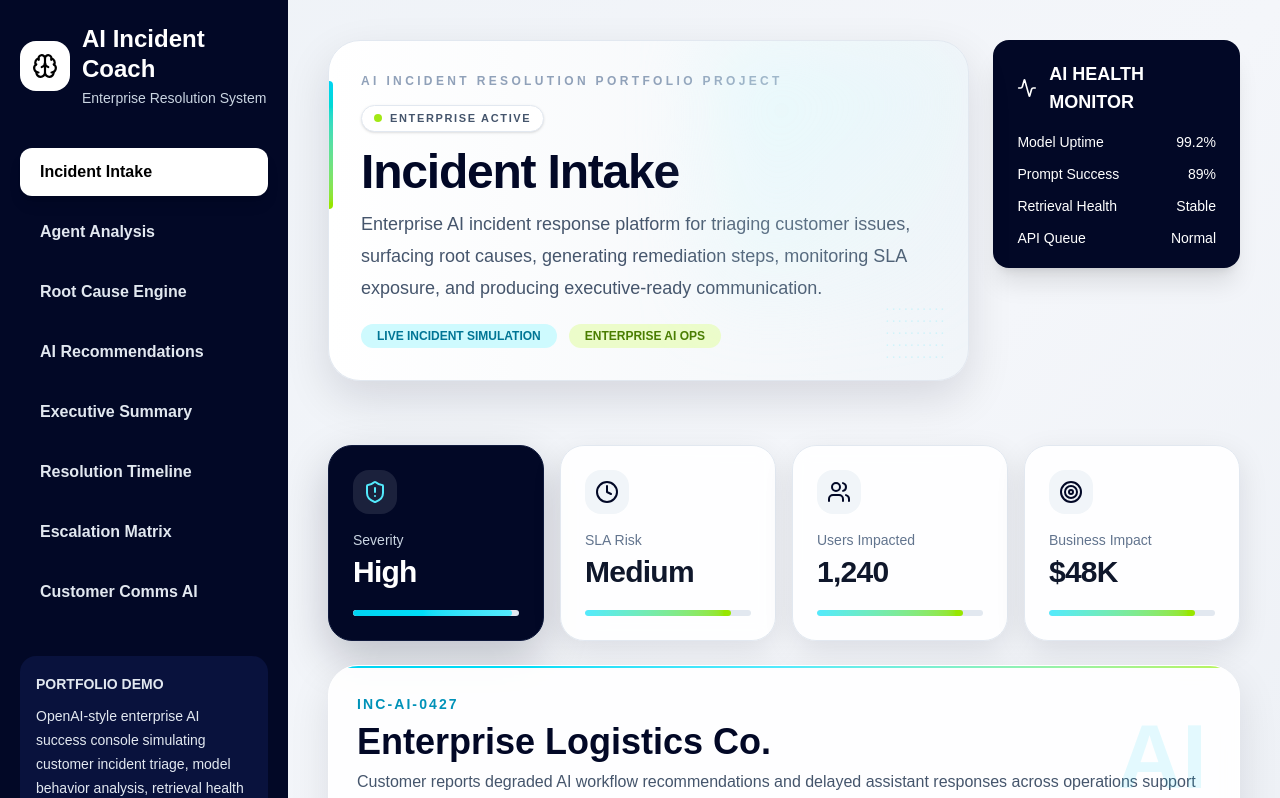
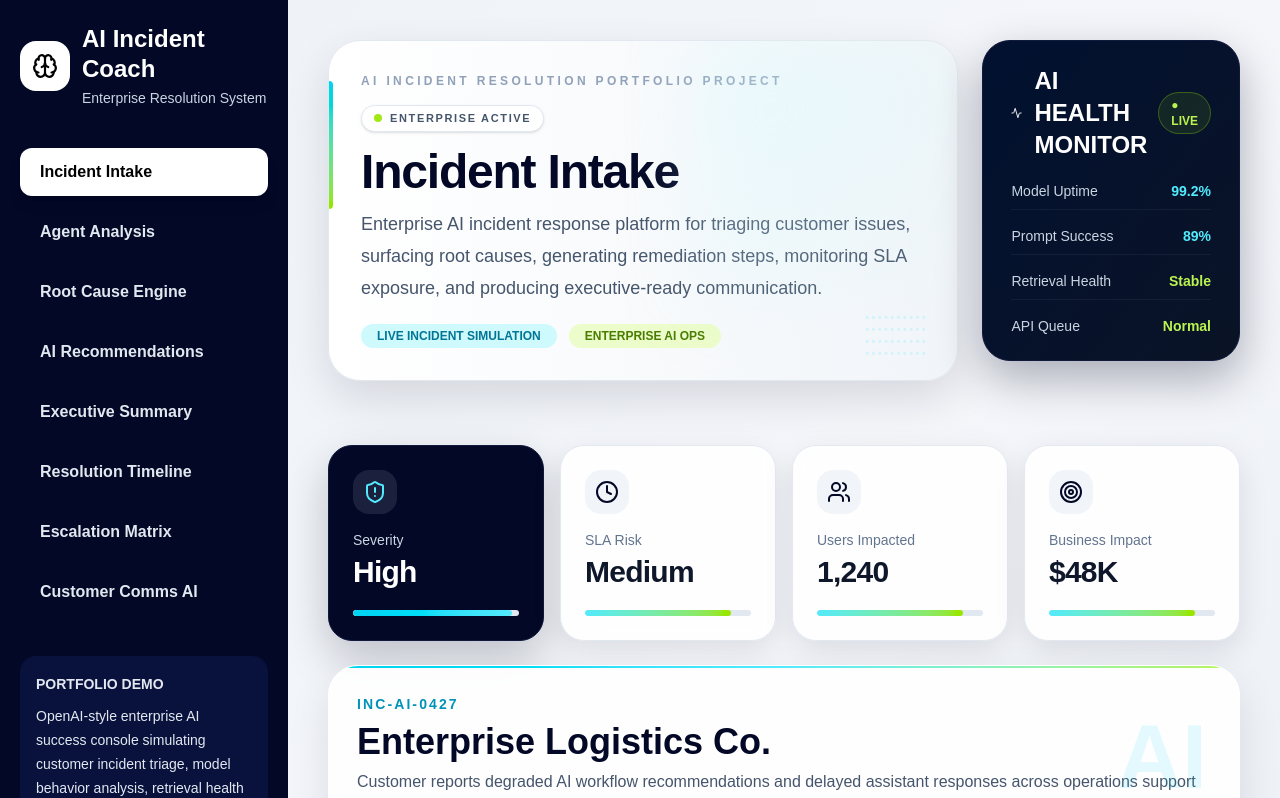
Before and after one commit to jtorres507-rgb/cf-ai-incident-coach-v2, a React (Vite) app: page / in a window 1280 px wide. Shown: the top 798 px of the page. Built offline with nearby package versions, Linux system fonts and the light colour scheme.

Commit message:
V11.5 update

```diff
--- a/src/App.jsx
+++ b/src/App.jsx
@@ -192,14 +192,13 @@ function PageHeader({ title, subtitle }) {
   return (
     <div className="relative overflow-hidden mb-8 rounded-[32px] bg-gradient-to-r from-white via-slate-50 to-slate-100 border border-slate-200 p-8 shadow-[0_18px_45px_rgba(2,8,32,0.12)]">
       <div className="absolute left-0 top-10 h-32 w-1 rounded-r-full bg-gradient-to-b from-cyan-400 to-lime-400"></div>
-    <div className="absolute right-6 bottom-4 opacity-20 text-cyan-300 text-[10px] leading-3 font-bold">
-        · · · · · · · · · ·<br/>
-        · · · · · · · · · ·<br/>
-        · · · · · · · · · ·<br/>
-        · · · · · · · · · ·<br/>
-        · · · · · · · · · ·
-    </div>
       <div className="absolute right-0 top-0 w-64 h-64 bg-gradient-to-br from-cyan-100/40 to-transparent blur-2xl"></div>
+      <div className="absolute right-8 bottom-5 opacity-20 text-cyan-300 text-[10px] leading-3 font-bold">
+          • • • • • • • • • •<br/>
+          • • • • • • • • • •<br/>
+          • • • • • • • • • •<br/>
+         • • • • • • • • • •
+      </div>
       <p className="text-xs font-bold tracking-[0.28em] text-slate-400 uppercase mb-4">
         AI Incident Resolution Portfolio Project
       </p>
@@ -231,18 +230,45 @@ function PageHeader({ title, subtitle }) {
 
 function HealthMonitor() {
   return (
-    <div className="bg-[#020826] text-white rounded-2xl px-6 py-5 shadow-xl">
-      <div className="flex items-center gap-3 mb-4">
-        <Activity size={22} />
-        <span className="font-bold text-lg">AI HEALTH MONITOR</span>
-      </div>
-      <div className="space-y-3 text-sm">
-        <div className="flex justify-between"><span>Model Uptime</span><span>99.2%</span></div>
-        <div className="flex justify-between"><span>Prompt Success</span><span>89%</span></div>
-        <div className="flex justify-between"><span>Retrieval Health</span><span>Stable</span></div>
-        <div className="flex justify-between"><span>API Queue</span><span>Normal</span></div>
-      </div>
+    <div className="relative overflow-hidden bg-[#020826] text-white rounded-[28px] px-7 py-6 shadow-[0_18px_45px_rgba(2,8,32,0.30)] border border-[#101a3d]">
+
+  <div className="absolute inset-0 bg-gradient-to-br from-cyan-500/5 to-lime-400/5"></div>
+
+  <div className="relative flex items-center mb-5">
+    <div className="flex items-center gap-3">
+      <Activity size={22} className="text-white" />
+      <span className="font-black text-2xl">AI HEALTH MONITOR</span>
     </div>
+
+    <span className="ml-auto px-3 py-1 rounded-full bg-lime-400/10 border border-lime-400/30 text-lime-300 text-xs font-bold">
+      ● LIVE
+    </span>
+  </div>
+
+  <div className="relative space-y-4 text-sm">
+
+    <div className="flex justify-between border-b border-white/5 pb-2">
+      <span className="text-slate-300">Model Uptime</span>
+      <span className="text-cyan-300 font-bold">99.2%</span>
+    </div>
+
+    <div className="flex justify-between border-b border-white/5 pb-2">
+      <span className="text-slate-300">Prompt Success</span>
+      <span className="text-cyan-300 font-bold">89%</span>
+    </div>
+
+    <div className="flex justify-between border-b border-white/5 pb-2">
+      <span className="text-slate-300">Retrieval Health</span>
+      <span className="text-lime-300 font-bold">Stable</span>
+    </div>
+
+    <div className="flex justify-between">
+      <span className="text-slate-300">API Queue</span>
+      <span className="text-lime-300 font-bold">Normal</span>
+    </div>
+
+  </div>
+</div>
   );
 }
 
```
